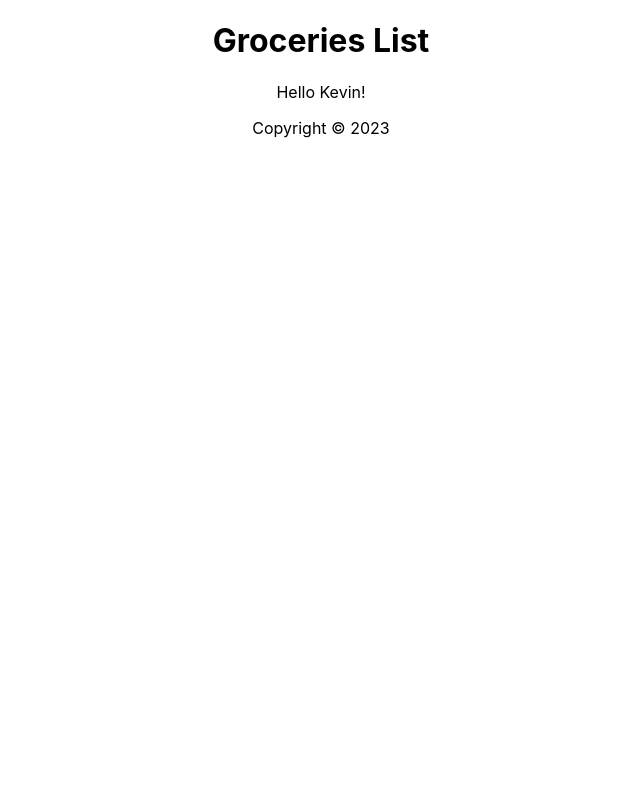
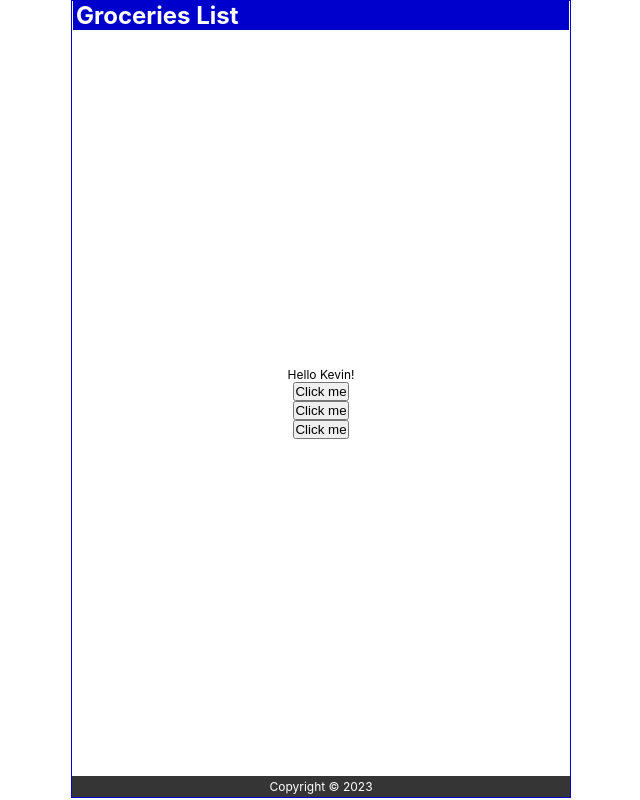
Before and after one commit to AdityaDey4/React_JS, a React (Create React App) app: page / in a window 1280 px wide. Shown: the whole page, without its empty margins (319-959 px from the left). Built offline with nearby package versions, Linux system fonts and the light colour scheme.

Commit message:
Customized CSS & Click Events

```diff
--- a/src/App.css
+++ /dev/null
@@ -1,38 +0,0 @@
-.App {
-  text-align: center;
-}
-
-.App-logo {
-  height: 40vmin;
-  pointer-events: none;
-}
-
-@media (prefers-reduced-motion: no-preference) {
-  .App-logo {
-    animation: App-logo-spin infinite 20s linear;
-  }
-}
-
-.App-header {
-  background-color: #282c34;
-  min-height: 100vh;
-  display: flex;
-  flex-direction: column;
-  align-items: center;
-  justify-content: center;
-  font-size: calc(10px + 2vmin);
-  color: white;
-}
-
-.App-link {
-  color: #61dafb;
-}
-
-@keyframes App-logo-spin {
-  from {
-    transform: rotate(0deg);
-  }
-  to {
-    transform: rotate(360deg);
-  }
-}
--- a/src/App.js
+++ b/src/App.js
@@ -1,4 +1,3 @@
-import './App.css';
 import Header from './Header.js'
 import Content from './Content.js'
 import Footer from './Footer.js'
--- a/src/Content.js
+++ b/src/Content.js
@@ -7,7 +7,17 @@ const Content = () => {
         const random = Math.floor(Math.random()*3);
 
         return name[random];
-      }
+    }
+    const handleClick = ()=> {
+        console.log("You clicked it...");
+    }
+    const handleClick2 = (name)=> {
+        console.log("You clicked it... "+name);
+    }
+    const handleClick3 = (e)=> {
+        console.log(e.target.innerText);
+    }
+
     return (
 
         <main>
@@ -16,6 +26,11 @@ const Content = () => {
                 Hello {handleNameChange()}!
             </p>
 
+            <button onClick={handleClick}>Click me</button>
+            <button onClick={() => handleClick2("Aditya")}>Click me</button>
+            <button onClick={(e) => handleClick3(e)}>Click me</button>
+
+            {/* double click does not work properly because in react double click = single click & again single click */}
         </main>
     )
 }
--- a/src/Footer.js
+++ b/src/Footer.js
@@ -1,8 +1,13 @@
 const Footer = () => {
     const today = new Date();
+    const footerStyle = {
+      backgroundColor : "#353535",
+      color : "#fff"
+    };
+
   return (
 
-    <footer>
+    <footer style = {footerStyle}>
 
         <p>
             Copyright &copy; {today.getFullYear()}
--- a/src/Header.js
+++ b/src/Header.js
@@ -3,7 +3,10 @@
 const Header = () => {
   return (
 
-    <header>
+    <header style={{
+      backgroundColor : "mediumblue",
+      color : "#fff"
+    }}>
         <h1>Groceries List</h1>
     </header>
   )
--- a/src/index.css
+++ b/src/index.css
@@ -1,3 +1,13 @@
+* {
+  padding: 0;
+  margin: 0;
+  box-sizing: border-box;
+}
+
+html {
+  font-size: 12px;
+}
+
 body {
   margin: 0;
   font-family: -apple-system, BlinkMacSystemFont, 'Segoe UI', 'Roboto', 'Oxygen',
@@ -11,3 +21,39 @@ code {
   font-family: source-code-pro, Menlo, Monaco, Consolas, 'Courier New',
     monospace;
 }
+
+.App {
+  display: flex;
+  flex-direction: column;
+  justify-content: center;
+  align-items: center;
+  height: calc(100vh - 2px);
+  max-width: 500px;
+  border: 1px solid mediumblue;
+  margin: auto;
+}
+
+header {
+  width: calc(100% - 2px);
+  padding: 0 0.25em;
+  display: flex;
+  justify-content: space-between;
+  align-items: center;
+}
+
+main {
+  width: 100%;
+  display: flex;
+  flex-direction: column;
+  flex-grow: 1;
+  justify-content: center;
+  align-items: center;
+  overflow-y: auto;
+}
+
+footer {
+  width: 100%;
+  padding: 0.25em;
+  display: grid;
+  place-content: center;
+}
```
Also changed, not shown: src/logo.svg (deleted).
